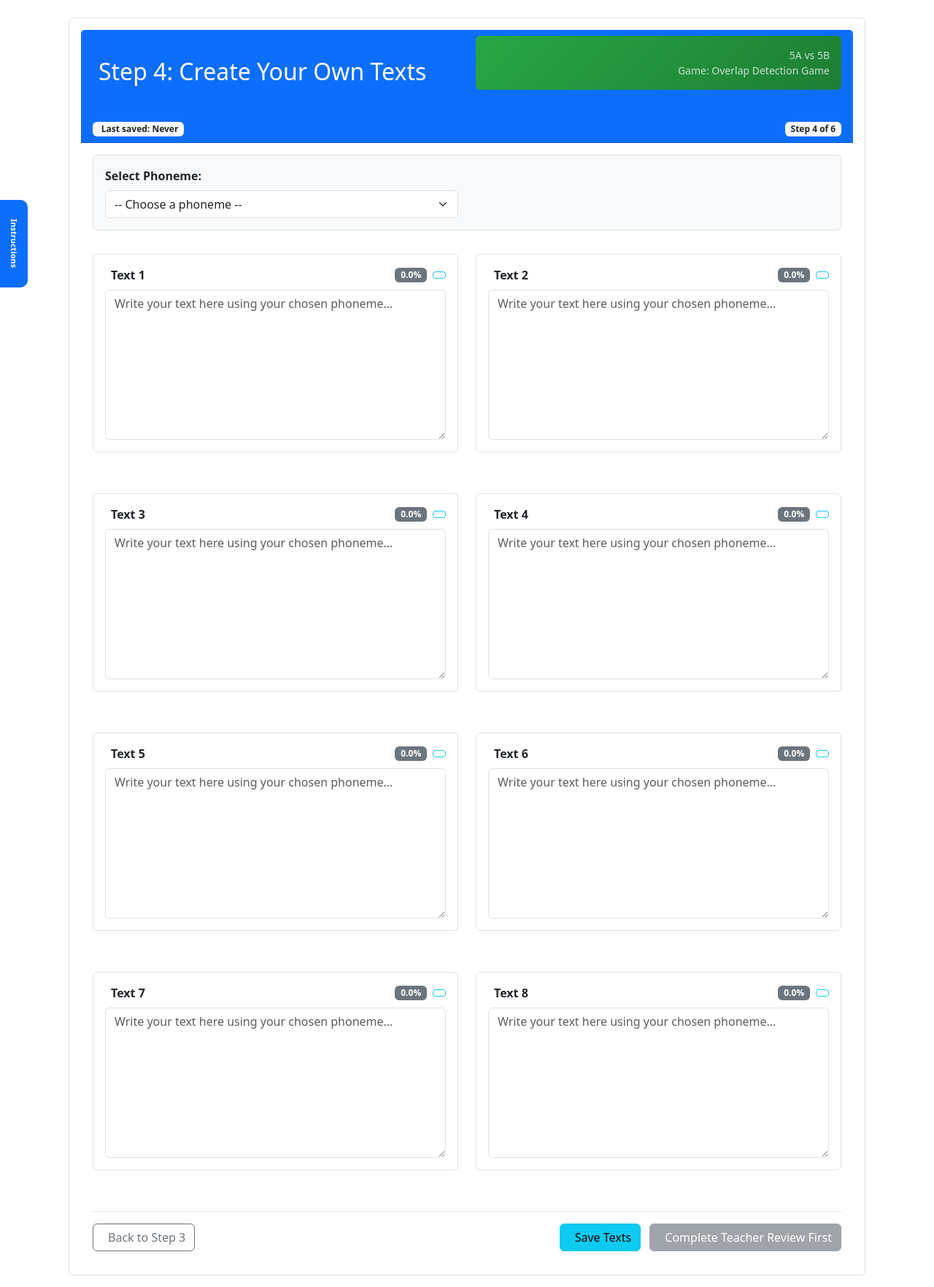
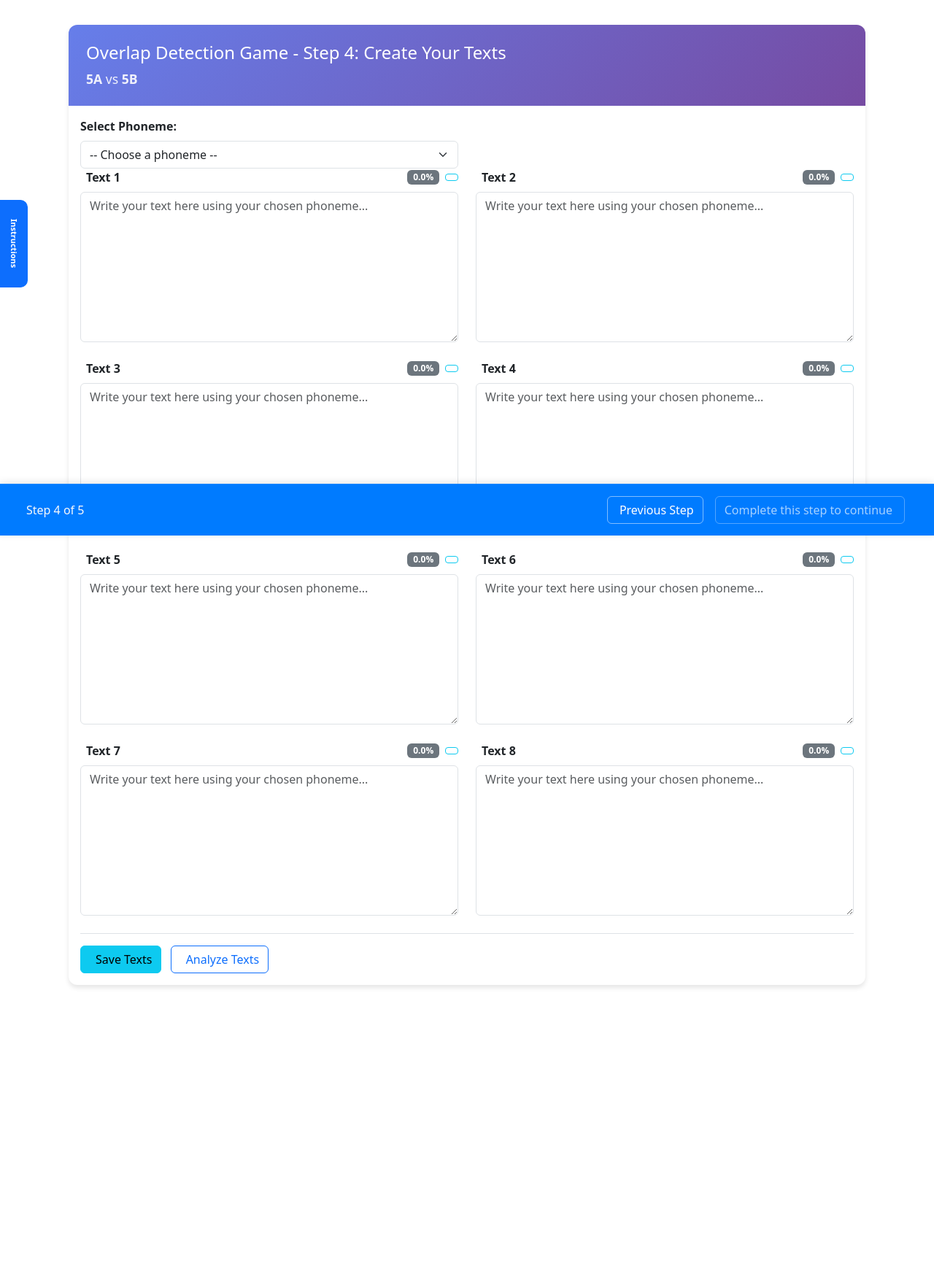
Before and after one commit to physicswahl/Aiducator, a Django app: page /phoneme-density/matchup/6/step4/ in a window 1280 px wide. Shown: the part 66-1830 px from the top of the page at 73% size. After the commit the page ends 1420 px from the top, so only its background shows below. Run offline with Django 4.2, Linux system fonts and the light colour scheme; a user stored in the database is signed in; data comes from the database, SQL or seed files in the repository; some libraries are stand-ins or nearby versions.

Commit message:
Linking step4  to analyse texts

```diff
--- a/syllabus_reader/phoneme_density/templates/phoneme_density/step4.html
+++ b/syllabus_reader/phoneme_density/templates/phoneme_density/step4.html
@@ -1,104 +1,13 @@
-{% extends 'syllabus/base.html' %}
+{% extends 'aigames/gamepage.html' %}
 {% load static %}
 
 {% block title %}Step 4: Create Your Texts - {{ matchup.ai_game.title }}{% endblock %}
 
-{% block extra_css %}
+{% block extra_step_css %}
 <link rel="stylesheet" href="{% static 'phoneme_density/css/steps.css' %}">
 {% endblock %}
 
-{% block content %}
-<div class="container-fluid">
-    <!-- Simple Instructions Button - Left Side -->
-    <div style="position: fixed; top: 50%; left: 0; transform: translateY(-50%); z-index: 99999;">
-        <button class="btn btn-primary"
-                type="button"
-                data-bs-toggle="offcanvas"
-                data-bs-target="#instructionsOffcanvas"
-                style="border-radius: 0 10px 10px 0; border-left: none; padding: 20px 10px; writing-mode: vertical-rl; text-orientation: mixed; font-size: 11px; font-weight: bold; min-height: 120px;">
-            Instructions
-        </button>
-    </div>
-
-    <!-- Instructions Offcanvas -->
-    <div class="offcanvas offcanvas-start" tabindex="-1" id="instructionsOffcanvas" aria-labelledby="instructionsOffcanvasLabel">
-        <div class="offcanvas-header">
-            <h5 class="offcanvas-title" id="instructionsOffcanvasLabel">
-                <i class="fas fa-clipboard-list me-2"></i>Step 4 Instructions
-            </h5>
-            <button type="button" class="btn-close" data-bs-dismiss="offcanvas" aria-label="Close"></button>
-        </div>
-        <div class="offcanvas-body">
-            {% for instruction in instructions %}
-                <div class="instruction-step mb-4">
-                    <h6 class="fw-bold text-primary">
-                        <i class="fas fa-circle-check me-2"></i>Step {{ forloop.counter }}
-                    </h6>
-                    <div class="instruction-content">
-                        {{ instruction.content|safe }}
-                    </div>
-                </div>
-            {% empty %}
-                <div class="alert alert-info">
-                    <h6><i class="fas fa-info-circle me-2"></i>Default Instructions</h6>
-                    <ul class="mb-0">
-                        <li>Choose a phoneme from the dropdown below</li>
-                        <li>Write 8 original texts, each using your chosen phoneme</li>
-                        <li>Aim for good phoneme density in your texts</li>
-                        <li>All texts must be approved by your teacher before proceeding</li>
-                        <li>Your texts are automatically saved as you type</li>
-                    </ul>
-                </div>
-            {% endfor %}
-        </div>
-    </div>
-
-    <div class="row justify-content-center">
-        <div class="col-12">
-            <!-- Main Card -->
-            <div class="card step-card">
-                <!-- Card Header -->
-                <div class="card-header bg-primary text-white">
-                    <div class="row align-items-center">
-                        <div class="col-md-6">
-                            <h2 class="card-title mb-0">
-                                <i class="fas fa-edit me-2"></i>Step 4: Create Your Own Texts
-                            </h2>
-                        </div>
-                        <div class="col-md-6 text-end">
-                            <div class="matchup-info">
-                                <small class="d-block opacity-75">{{ matchup.team1.name }} vs {{ matchup.team2.name }}</small>
-                                <small class="d-block opacity-75">Game: {{ matchup.ai_game.title }}</small>
-                            </div>
-                        </div>
-                    </div>
-
-                    <!-- Progress Section -->
-                    <div class="row mt-3">
-                        <div class="col-12">
-                            <div class="d-flex justify-content-between align-items-center">
-                                <div class="progress-info">
-                                    <span class="badge bg-light text-dark me-2">
-                                        <i class="fas fa-clock me-1"></i>
-                                        Last saved: <span id="lastSavedTime">{% if team_data.updated_at %}{{ team_data.updated_at|date:"M d, H:i" }}{% else %}Never{% endif %}</span>
-                                    </span>
-                                    {% if team_data.approval_status %}
-                                        <span class="badge bg-{% if team_data.approval_status == 'approved' %}success{% elif team_data.approval_status == 'rejected' %}danger{% else %}warning{% endif %}">
-                                            <i class="fas fa-{% if team_data.approval_status == 'approved' %}check{% elif team_data.approval_status == 'rejected' %}times{% else %}clock{% endif %} me-1"></i>
-                                            {{ team_data.approval_status|title }}
-                                        </span>
-                                    {% endif %}
-                                </div>
-                                <div>
-                                    <span class="badge bg-light text-dark">Step 4 of 6</span>
-                                </div>
-                            </div>
-                        </div>
-                    </div>
-                </div>
-
-                <!-- Card Body -->
-                <div class="card-body">
+{% block step_content %}
                     <form id="step4Form" method="post">
                         {% csrf_token %}
 
@@ -171,38 +80,19 @@
         <!-- Action Buttons -->
         <div class="d-flex justify-content-between align-items-center border-top pt-3">
             <div>
-                <a href="{% url 'phoneme_density:step3' matchup_id=matchup.id %}" class="btn btn-outline-secondary">
-                    <i class="fas fa-arrow-left me-2"></i>Back to Step 3
-                </a>
-            </div>
-            <div>
                 <button type="button" class="btn btn-info me-2" onclick="saveTextsManually()">
                     <i class="fas fa-save me-2"></i>Save Texts
                 </button>
-                {% if can_submit %}
-                <button type="submit" class="btn btn-success me-2" name="submit_for_review">
-                    <i class="fas fa-paper-plane me-2"></i>Submit for Teacher Review
+                <button type="button" class="btn btn-outline-primary me-2" onclick="analyzeOddTexts()">
+                    <i class="fas fa-chart-line me-2"></i>Analyze Texts
                 </button>
-                {% endif %}
-
-                {% if all_approved %}
-                <a href="{% url 'phoneme_density:step5' matchup_id=matchup.id %}" class="btn btn-primary">
-                    Continue to Step 5<i class="fas fa-arrow-right ms-2"></i>
-                </a>
-                {% else %}
-                <button type="button" class="btn btn-secondary" disabled>
-                    <i class="fas fa-lock me-2"></i>Complete Teacher Review First
-                </button>
-                {% endif %}
             </div>
         </div>
                     </form>
-                </div>
-            </div>
-        </div>
-    </div>
-</div>
 
+{% endblock step_content %}
+
+{% block step_scripts %}
 <script>
 document.addEventListener('DOMContentLoaded', function() {
     let selectedPhoneme = document.getElementById('phoneme-select').value;
@@ -427,5 +317,100 @@ document.addEventListener('DOMContentLoaded', function() {
         });
     };
 });
+
+// Function to analyze texts 1, 3, 5, 7 by concatenating them
+function analyzeOddTexts() {
+    // Get the texts for positions 1, 3, 5, 7
+    const oddTexts = [];
+    const textNumbers = [1, 3, 5, 7];
+
+    textNumbers.forEach(num => {
+        const textarea = document.getElementById(`text-${num}`);
+        if (textarea && textarea.value.trim()) {
+            oddTexts.push(textarea.value.trim());
+        }
+    });
+
+    if (oddTexts.length === 0) {
+        alert('No content found in texts 1, 3, 5, or 7. Please add some text first.');
+        return;
+    }
+
+    // Concatenate all odd texts with double line breaks
+    const concatenatedText = oddTexts.join('\n\n');
+
+    // Create a form to submit the concatenated text for analysis
+    const form = document.createElement('form');
+    form.method = 'POST';
+    form.action = '{% url "phoneme_density:analyze_combined_text" matchup_id=matchup.id %}';
+    form.target = '_blank';
+
+    // Add CSRF token
+    const csrfToken = document.createElement('input');
+    csrfToken.type = 'hidden';
+    csrfToken.name = 'csrfmiddlewaretoken';
+    csrfToken.value = document.querySelector('[name=csrfmiddlewaretoken]').value;
+    form.appendChild(csrfToken);
+
+    // Add the concatenated text
+    const textInput = document.createElement('textarea');
+    textInput.name = 'combined_text';
+    textInput.value = concatenatedText;
+    textInput.style.display = 'none';
+    form.appendChild(textInput);
+
+    // Add selected phoneme
+    const phonemeInput = document.createElement('input');
+    phonemeInput.type = 'hidden';
+    phonemeInput.name = 'selected_phoneme';
+    phonemeInput.value = document.getElementById('phoneme-select').value || '';
+    form.appendChild(phonemeInput);
+
+    // Add text numbers for reference
+    const textNumbersInput = document.createElement('input');
+    textNumbersInput.type = 'hidden';
+    textNumbersInput.name = 'text_numbers';
+    textNumbersInput.value = textNumbers.join(',');
+    form.appendChild(textNumbersInput);
+
+    // Append form to body and submit
+    document.body.appendChild(form);
+    form.submit();
+    document.body.removeChild(form);
+}
+
+// Keyboard shortcut for instructions (Alt+I)
+document.addEventListener('keydown', function(e) {
+    if (e.altKey && e.key === 'i') {
+        e.preventDefault();
+        // Toggle Bootstrap offcanvas
+        const offcanvasElement = document.getElementById('instructionsOffcanvas');
+        const offcanvas = bootstrap.Offcanvas.getOrCreateInstance(offcanvasElement);
+        offcanvas.toggle();
+    }
+});
+
+// Enhanced print functionality
+function printPage() {
+    // Set print-friendly title
+    const originalTitle = document.title;
+    document.title = 'Step4_CreateTexts_{{ ai_game.title|escapejs }}_Matchup{{ matchup.id }}';
+
+    // Trigger print dialog
+    window.print();
+
+    // Restore original title
+    setTimeout(() => {
+        document.title = originalTitle;
+    }, 1000);
+}
+
+// Keyboard shortcut for printing (Ctrl+P or Cmd+P)
+document.addEventListener('keydown', function(e) {
+    if ((e.ctrlKey || e.metaKey) && e.key === 'p') {
+        e.preventDefault();
+        printPage();
+    }
+});
 </script>
-{% endblock %}
+{% endblock step_scripts %}
--- a/syllabus_reader/phoneme_density/urls.py
+++ b/syllabus_reader/phoneme_density/urls.py
@@ -23,4 +23,5 @@ urlpatterns = [
 
     # Text analysis
     path('matchup/<int:matchup_id>/text/<int:text_number>/analysis/', views.text_analysis, name='text_analysis'),
+    path('matchup/<int:matchup_id>/analyze-combined/', views.analyze_combined_text, name='analyze_combined_text'),
 ]
--- a/syllabus_reader/phoneme_density/views.py
+++ b/syllabus_reader/phoneme_density/views.py
@@ -438,8 +438,18 @@ def step4(request, matchup_id):
         game_step__step_number=4
     )
 
+    # Navigation context for gamepage template
+    ai_game = matchup.ai_game
+    total_steps = ai_game.steps.count()
+    has_next_step = 4 < total_steps
+
+    # Check if step 4 is complete to allow access to step 5
+    step4_progress = matchup.get_progress_for_step(4)
+    next_step_accessible = all_approved  # Step 4 is complete when all texts are approved
+
     context = {
         'matchup': matchup,
+        'ai_game': ai_game,
         'step4_data': step4_data,
         'text_data': text_data,
         'selected_phoneme': step4_data.selected_phoneme,
@@ -449,6 +459,16 @@ def step4(request, matchup_id):
         'all_approved': all_approved,
         'can_submit': can_submit,
         'instructions': instructions,
+        # Navigation context for gamepage template
+        'step_number': 4,
+        'step_title': 'Create Your Texts',
+        'total_steps': total_steps,
+        'current_step': 4,
+        'step_name': 'Step 4: Create Your Texts',
+        'has_next_step': has_next_step,
+        'next_step_accessible': next_step_accessible,
+        'previous_step_url': reverse('phoneme_density:step3', kwargs={'matchup_id': matchup.id}),
+        'next_step_url': reverse('phoneme_density:step5', kwargs={'matchup_id': matchup.id}) if has_next_step else None,
     }
 
     return render(request, 'phoneme_density/step4.html', context)
@@ -869,3 +889,113 @@ def text_analysis(request, matchup_id, text_number):
     }
 
     return render(request, 'phoneme_density/text_analysis.html', context)
+
+
+def analyze_combined_text(request, matchup_id):
+    """Analyze combined text from texts 1, 3, 5, 7"""
+    matchup = get_object_or_404(GameMatchup, id=matchup_id)
+
+    if request.method != 'POST':
+        messages.error(request, "Invalid request method.")
+        return redirect('phoneme_density:step4', matchup_id=matchup_id)
+
+    # Get combined text from form
+    combined_text = request.POST.get('combined_text', '')
+    selected_phoneme = request.POST.get('selected_phoneme', '')
+    text_numbers = request.POST.get('text_numbers', '1,3,5,7')
+
+    if not combined_text.strip():
+        messages.error(request, "No text content found.")
+        return redirect('phoneme_density:step4', matchup_id=matchup_id)
+
+    # Get the user's team
+    user_team = None
+    if request.user in matchup.team1.members.all():
+        user_team = matchup.team1
+    elif request.user in matchup.team2.members.all():
+        user_team = matchup.team2
+    else:
+        # Teachers can view any team's data
+        user_team = matchup.team1  # Default for teachers
+
+    # Calculate frequencies for all phonemes
+    text_frequencies = {}
+    english_frequencies = {}
+    phoneme_list = list(ENGLISH_PHONEME_FREQUENCIES.keys())
+
+    for phoneme in phoneme_list:
+        text_freq = calculate_phoneme_frequency(combined_text, phoneme)
+        english_freq = ENGLISH_PHONEME_FREQUENCIES[phoneme]
+
+        text_frequencies[phoneme] = text_freq
+        english_frequencies[phoneme] = english_freq
+
+    # Calculate standard error for English frequencies using actual text length
+    actual_text_length = len(combined_text.replace(' ', ''))  # Character count excluding spaces
+    standard_errors = {}
+
+    for phoneme in phoneme_list:
+        p = english_frequencies[phoneme] / 100  # Convert percentage to proportion
+        se = math.sqrt(p * (1 - p) / actual_text_length) * 100  # Convert back to percentage
+        standard_errors[phoneme] = se * 1.96  # 95% confidence interval
+
+    # Calculate likelihood that each phoneme is the "overweight" target phoneme
+    phoneme_likelihoods = {}
+    z_scores = {}
+
+    for phoneme in phoneme_list:
+        observed_freq = text_frequencies[phoneme]
+        expected_freq = english_frequencies[phoneme]
+        se_single = standard_errors[phoneme] / 1.96  # Get single standard error (not 95% CI)
+
+        # Calculate z-score (how many standard deviations above baseline)
+        z_score = (observed_freq - expected_freq) / se_single if se_single > 0 else 0
+        z_scores[phoneme] = z_score
+
+        # Convert z-score to likelihood using normal distribution
+        likelihood_score = max(0, z_score)
+        phoneme_likelihoods[phoneme] = likelihood_score
+
+    # Normalize likelihoods to percentages (sum to 100%)
+    total_likelihood = sum(phoneme_likelihoods.values())
+    if total_likelihood > 0:
+        phoneme_probabilities = {
+            phoneme: (likelihood / total_likelihood) * 100
+            for phoneme, likelihood in phoneme_likelihoods.items()
+        }
+    else:
+        # If no phonemes are above baseline, assign equal probabilities
+        phoneme_probabilities = {phoneme: 100/len(phoneme_list) for phoneme in phoneme_list}
+
+    # Create a mock text object for template compatibility
+    mock_text = type('MockText', (), {
+        'content': combined_text,
+        'text_number': text_numbers,
+    })()
+
+    context = {
+        'matchup': matchup,
+        'team': user_team,
+        'text_number': f"Combined ({text_numbers})",
+        'team_text': mock_text,
+        'selected_phoneme': selected_phoneme,
+        'phoneme_list': json.dumps(phoneme_list),
+        'text_frequencies': json.dumps(list(text_frequencies.values())),
+        'english_frequencies': json.dumps(list(english_frequencies.values())),
+        'standard_errors': json.dumps(list(standard_errors.values())),
+        'phoneme_labels': json.dumps([f"/{p}/" for p in phoneme_list]),
+        'z_scores': z_scores,
+        'phoneme_probabilities': phoneme_probabilities,
+        'phoneme_analysis': [
+            {
+                'phoneme': phoneme,
+                'probability': phoneme_probabilities[phoneme],
+                'z_score': z_scores[phoneme]
+            }
+            for phoneme in phoneme_list
+        ],
+        'is_combined_analysis': True,  # Flag to indicate this is combined analysis
+        'combined_text_numbers': text_numbers,
+    }
+
+    return render(request, 'phoneme_density/text_analysis.html', context)
```
